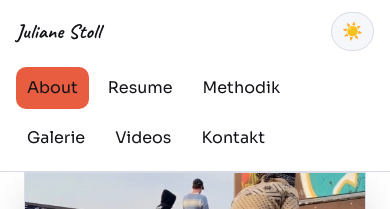
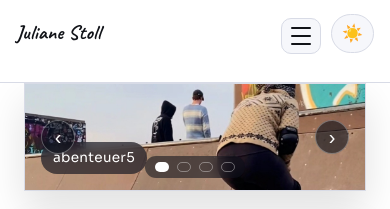
Before and after one commit to irenapopova/juliane-stoll, a Vue app: page /about in a window 390 px wide. Shown: the top 209 px of the page. Built offline with nearby package versions, Linux system fonts and the light colour scheme.

Commit message:
burger nav added

```diff
--- /dev/null
+++ b/src/components/Burger.vue
@@ -0,0 +1,25 @@
+<script setup>
+import s from "../styles/components/burger.module.css";
+
+const props = defineProps({
+  open: { type: Boolean, default: false },
+  controls: { type: String, default: "" },
+});
+
+const emit = defineEmits(["toggle"]);
+</script>
+
+<template>
+  <button
+    type="button"
+    :class="s.burger"
+    :aria-expanded="props.open"
+    :aria-controls="props.controls"
+    aria-label="Navigation öffnen"
+    @click="emit('toggle')"
+  >
+    <span :class="[s.line, props.open && s.lineTopOpen]"></span>
+    <span :class="[s.line, props.open && s.lineMidOpen]"></span>
+    <span :class="[s.line, props.open && s.lineBotOpen]"></span>
+  </button>
+</template>
--- a/src/components/Header.vue
+++ b/src/components/Header.vue
@@ -1,7 +1,23 @@
 <script setup>
-import { RouterLink } from "vue-router";
+import { ref, watch } from "vue";
+import { RouterLink, useRoute } from "vue-router";
 import ThemeSwitch from "./ThemeSwitch.vue";
+import Burger from "./Burger.vue";
 import s from "../styles/components/header.module.css";
+
+const isOpen = ref(false);
+const route = useRoute();
+
+const toggleMenu = () => {
+  isOpen.value = !isOpen.value;
+};
+
+watch(
+  () => route.path,
+  () => {
+    isOpen.value = false;
+  },
+);
 </script>
 
 <template>
@@ -11,7 +27,12 @@ import s from "../styles/components/header.module.css";
         <RouterLink to="/about" :class="s.brandLink">Juliane Stoll</RouterLink>
       </div>
 
-      <nav :class="s.nav" aria-label="Primary">
+      <nav
+        id="primary-navigation"
+        :class="[s.nav, isOpen && s.navOpen]"
+        aria-label="Primary"
+        @click="isOpen = false"
+      >
         <RouterLink to="/about" :class="s.link" active-class="active">About</RouterLink>
         <RouterLink to="/resume" :class="s.link" active-class="active">Resume</RouterLink>
         <RouterLink to="/methodik" :class="s.link" active-class="active">Methodik</RouterLink>
@@ -21,6 +42,9 @@ import s from "../styles/components/header.module.css";
       </nav>
 
       <div :class="s.right">
+        <div :class="s.burgerWrap">
+          <Burger :open="isOpen" controls="primary-navigation" @toggle="toggleMenu" />
+        </div>
         <ThemeSwitch />
       </div>
     </div>
--- a/src/pages/Motivation.vue
+++ b/src/pages/Motivation.vue
@@ -1,25 +1,25 @@
 <script setup>
-import s from "../styles/pages/motivation.module.css";
+import styles from "../styles/pages/motivation.module.css";
 </script>
 
 <template>
-  <section :class="s.page">
-    <header :class="s.hero">
-      <div :class="s.heroText">
-        <p :class="s.kicker">Motivation</p>
-        <h1 :class="s.title">Meine Motivation</h1>
-        <p :class="s.lede">
+  <section :class="styles.page">
+    <header :class="styles.hero">
+      <div :class="styles.heroText">
+        <p :class="styles.kicker">Motivation</p>
+        <h1 :class="styles.title">Meine Motivation</h1>
+        <p :class="styles.lede">
           Präzision, Verantwortung und Menschlichkeit stehen für mich im
           Mittelpunkt – besonders dort, wo es um Gesundheit und Vertrauen geht.
         </p>
       </div>
-      <div :class="s.heroCard">
-        <p :class="s.heroQuote">
+      <div :class="styles.heroCard">
+        <p :class="styles.heroQuote">
           Ich bringe technisches Verständnis, manuelles Geschick und eine starke
           Teamorientierung zusammen – mit dem klaren Ziel, Menschen im
           medizinischen Umfeld zuverlässig zu unterstützen.
         </p>
-        <div :class="s.heroMeta">
+        <div :class="styles.heroMeta">
           <span>Präzise</span>
           <span>Verlässlich</span>
           <span>Empathisch</span>
@@ -27,7 +27,7 @@ import s from "../styles/pages/motivation.module.css";
       </div>
     </header>
 
-    <article :class="s.contentCard">
+    <article :class="styles.contentCard">
       <p>
         Der Wunsch, im medizinischen Umfeld zu arbeiten und Menschen in
         verantwortungsvollen Situationen zu unterstützen, begleitet mich schon
--- /dev/null
+++ b/src/styles/components/burger.module.css
@@ -0,0 +1,41 @@
+.burger {
+  width: 40px;
+  height: 36px;
+  border-radius: 10px;
+  border: 1px solid var(--color-border);
+  background: var(--color-card);
+  display: inline-flex;
+  flex-direction: column;
+  align-items: center;
+  justify-content: center;
+  gap: 6px;
+  cursor: pointer;
+  padding: 0;
+  transition: transform 0.2s ease, box-shadow 0.2s ease;
+}
+
+.burger:hover {
+  transform: translateY(-1px);
+  box-shadow: 0 10px 18px rgba(0, 0, 0, 0.14);
+}
+
+.line {
+  width: 20px;
+  height: 2px;
+  background: var(--color-text);
+  border-radius: 999px;
+  transition: transform 0.25s ease, opacity 0.2s ease;
+}
+
+.lineTopOpen {
+  transform: translateY(8px) rotate(45deg);
+}
+
+.lineMidOpen {
+  opacity: 0;
+  transform: scaleX(0.5);
+}
+
+.lineBotOpen {
+  transform: translateY(-8px) rotate(-45deg);
+}
--- a/src/styles/components/header.module.css
+++ b/src/styles/components/header.module.css
@@ -59,7 +59,13 @@
 .right {
   display: flex;
   justify-content: flex-end;
+  align-items: center;
+  gap: 10px;
   grid-area: right;
+}
+
+.burgerWrap {
+  display: none;
 }
 
 @media (max-width: 760px) {
@@ -73,5 +79,21 @@
 
   .nav {
     justify-content: flex-start;
+    display: none;
+    flex-direction: column;
+    align-items: flex-start;
+    gap: 8px;
+    padding: 12px;
+    background: var(--color-header);
+    border: 1px solid var(--color-border);
+    border-radius: var(--radius-md);
+  }
+
+  .navOpen {
+    display: flex;
+  }
+
+  .burgerWrap {
+    display: block;
   }
 }
```
